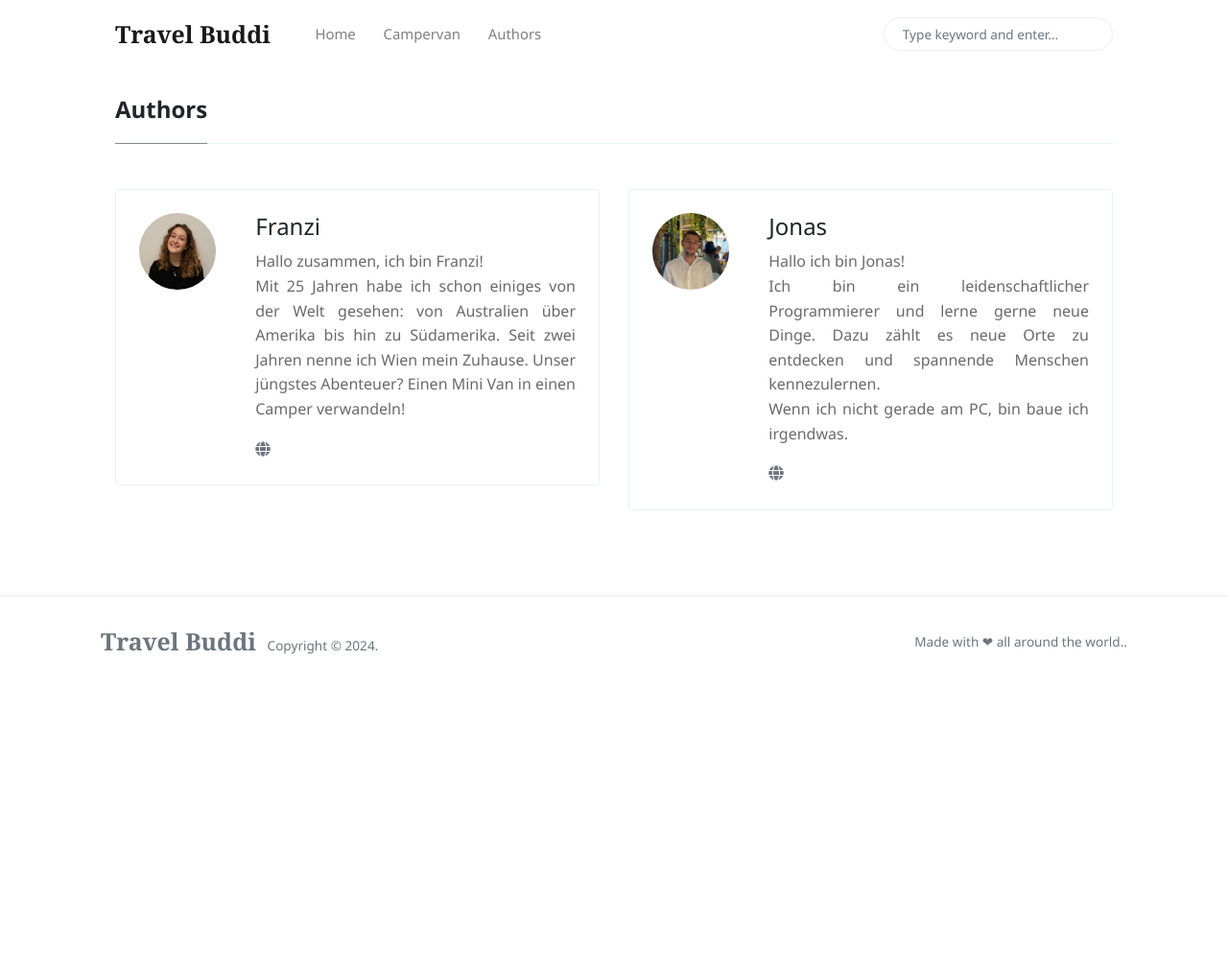
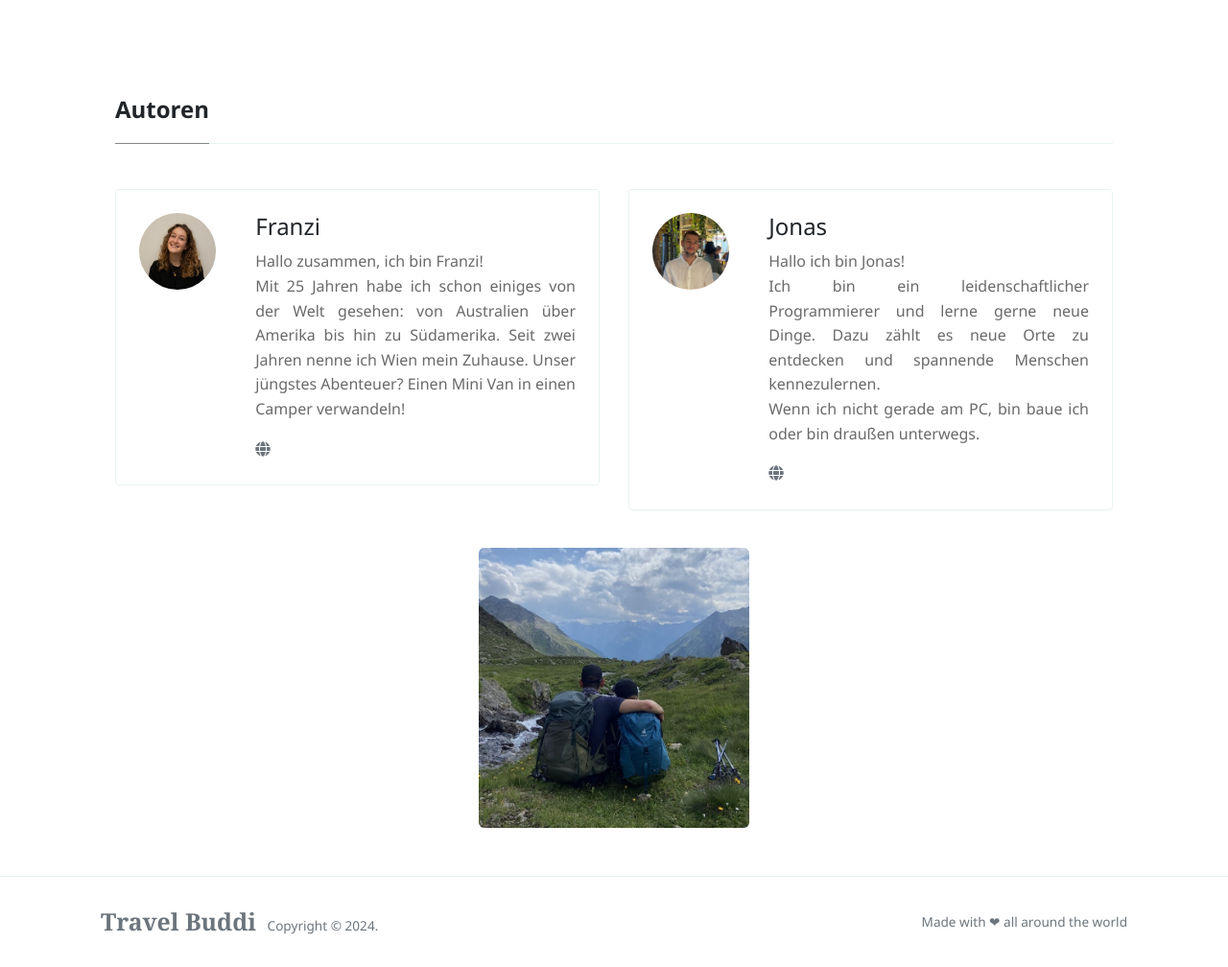
Before and after one commit to travelbuddi/travelbuddi.github.io, a Jekyll site: the page built from _pages/authors-list.html, in a window 1280 px wide and 1008 px high. Shown: the whole window at 96% size. Built offline with Jekyll 4.4.1, drawn with Linux system fonts in a browser that asks for light colours; nearby versions of some CDN libraries.

Commit message:
Add images to über uns and change header

```diff
--- a/_config.yml
+++ b/_config.yml
@@ -33,7 +33,7 @@
       name:           Jonas
       site:           https://yleisnero.github.io
       avatar:         assets/images/jonas.jpeg
-      bio:            "Hallo ich bin Jonas! <br> Ich bin ein leidenschaftlicher Programmierer und lerne gerne neue Dinge. Dazu zählt es neue Orte zu entdecken und spannende Menschen kennezulernen. <br> Wenn ich nicht gerade am PC, bin baue ich irgendwas."
+      bio:            "Hallo ich bin Jonas! <br> Ich bin ein leidenschaftlicher Programmierer und lerne gerne neue Dinge. Dazu zählt es neue Orte zu entdecken und spannende Menschen kennezulernen. <br> Wenn ich nicht gerade am PC, bin baue ich oder bin draußen unterwegs."
       #email:          fakemail@gmail.com
       #twitter:        https://twitter.com/wowthemesnet
 
--- a/_includes/menu-header.html
+++ b/_includes/menu-header.html
@@ -1,14 +1,16 @@
 <!--  Replace menu links here -->
 
+<!-- <li class="nav-item">
+<a class="nav-link" href="{{site.baseurl}}/index.html">Home</a>
+</li> -->
 <li class="nav-item">
-<a class="nav-link" href="{{site.baseurl}}/index.html">Home</a>
-</li>
+<a class="nav-link" href="{{site.baseurl}}/reisen.html">Reisen</a>
 </li>
 <li class="nav-item">
 <a class="nav-link" href="{{site.baseurl}}/campervan.html">Campervan</a>
 </li>
 <li class="nav-item">
-<a class="nav-link" href="{{site.baseurl}}/authors-list.html">Authors</a>
+<a class="nav-link" href="{{site.baseurl}}/authors-list.html">Über Uns</a>
 </li>
 <!-- <li class="nav-item">
 <a class="nav-link" href="{{site.baseurl}}/contact.html">Contact</a>
--- a/_layouts/default.html
+++ b/_layouts/default.html
@@ -82,7 +82,7 @@
 
             </div>
             <div>
-                Made with &#10084; all around the world.</a>.
+                Made with &#10084; all around the world</a>
             </div>
         </div>
         </div>
--- a/_pages/authors-list.html
+++ b/_pages/authors-list.html
@@ -1,5 +1,5 @@
 ---
-title: "Authors"
+title: "Autoren"
 layout: default
 permalink: "/authors-list.html"
 ---
@@ -31,3 +31,7 @@
     {% endfor %}
     </div>
 </div>
+
+<div>
+    <img src="assets/images/Travelbuddii.jpg" alt="Travelbuddii" style="display: block; margin-left: auto; margin-right: auto; width: 22%;">
+</div>
```
Also changed, not shown: _pages/reisen.md (added, +11 -0 lines).
